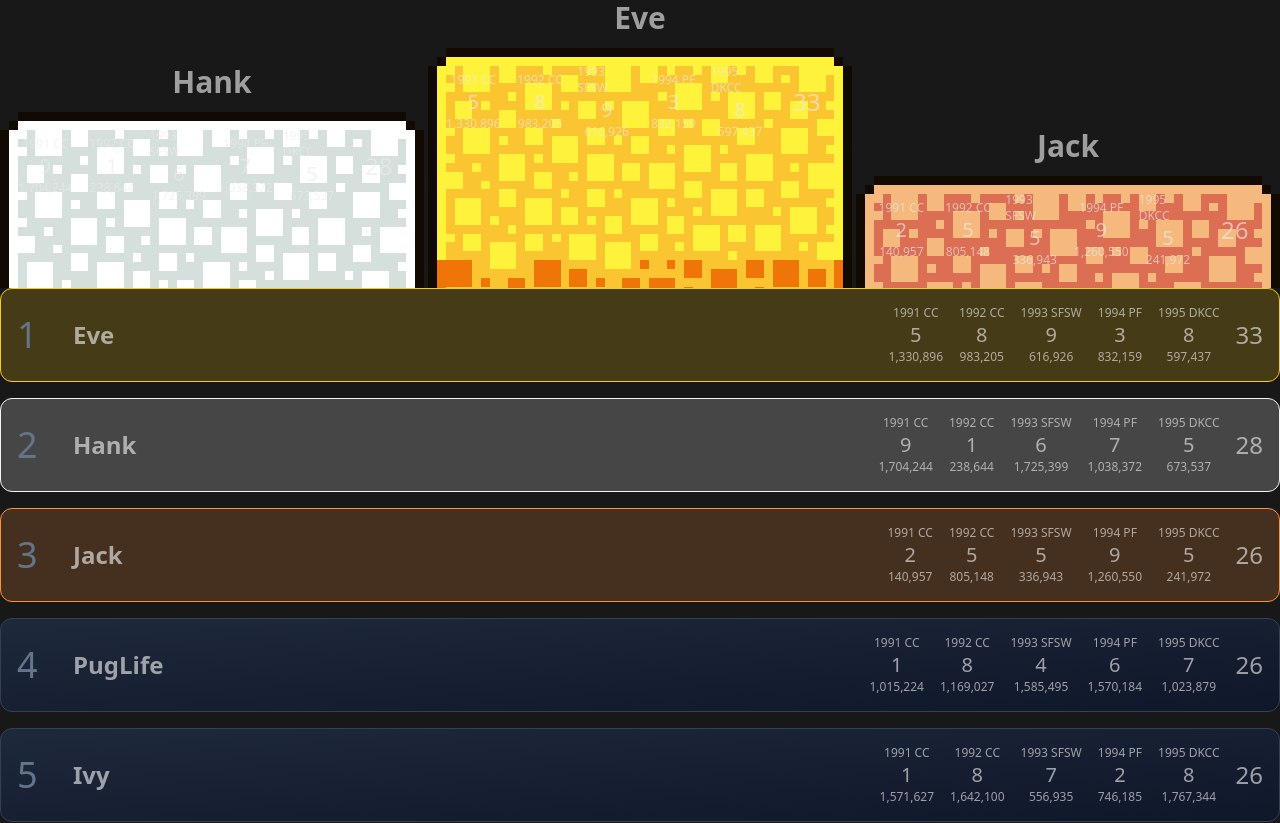
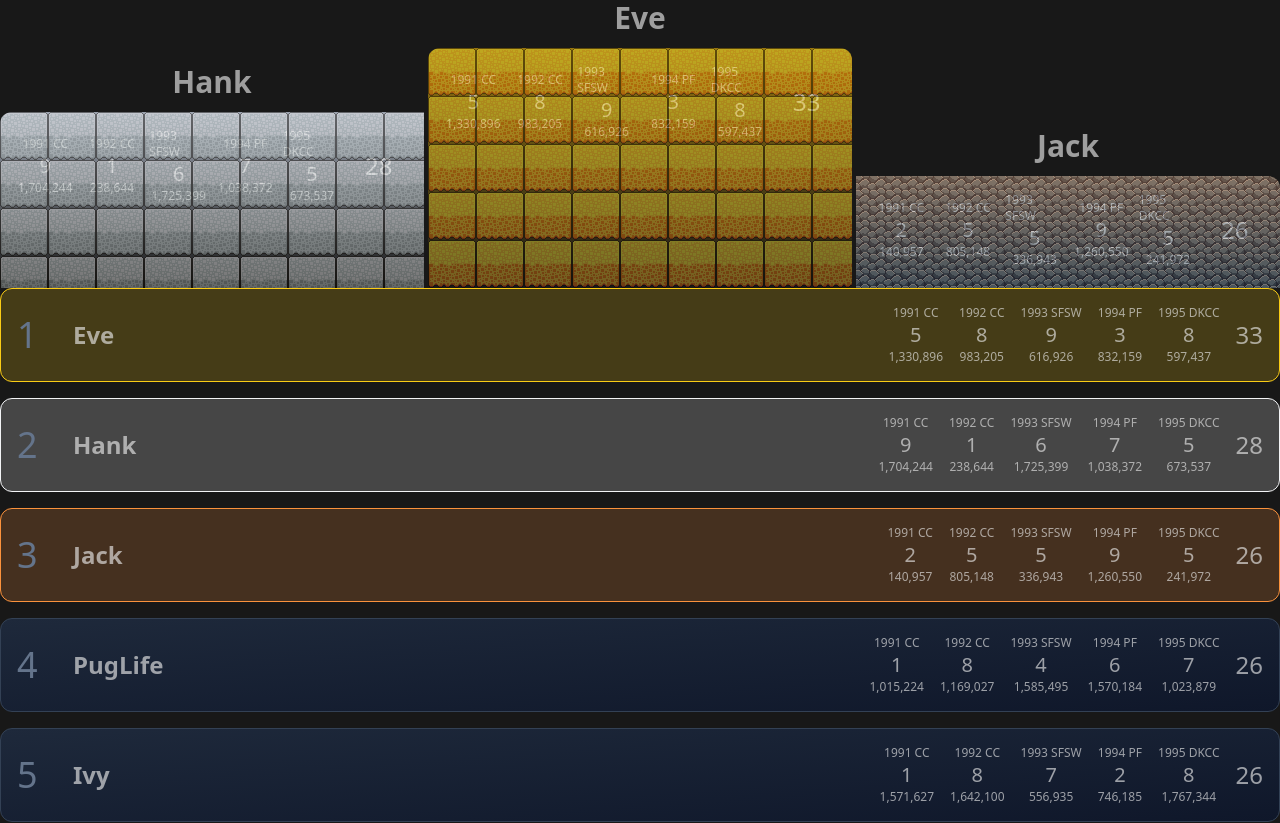
Before and after one commit to kernelcurry/retro-championships-leaderboards, a Vue app: page /finals in a window 1280 px wide. Shown: the top 823 px of the page. Built offline with nearby package versions, Linux system fonts and the light colour scheme; no server answers.

Commit message:
update bg css

```diff
--- a/src/components/leaderboard/LeaderboardRow.vue
+++ b/src/components/leaderboard/LeaderboardRow.vue
@@ -5,6 +5,7 @@ import LeaderboardRowScore from "@/components/leaderboard/LeaderboardRowScore.vu
 import pedestalGold from '@/assets/img/pedestal-gold.png';
 import pedestalSilver from '@/assets/img/pedestal-silver.png';
 import pedestalBronze from '@/assets/img/pedestal-bronze.png';
+import tileRock from '@/assets/img/tile-rock.png';
 
 interface Score {
   score: string | number,
@@ -77,6 +78,14 @@ const pedestalImage = computed(() => {
   if (props.place === 3) return pedestalBronze;
   return null; // Fallback or default image, if any
 });
+
+// Compute the background image URL based on place
+const placeClass = computed(() => {
+  if (props.place === 1) return 'pedestal-gold';
+  if (props.place === 2) return 'pedestal-silver';
+  if (props.place === 3) return 'pedestal-bronze';
+  return '';
+});
 </script>
 
 
@@ -94,15 +103,7 @@ const pedestalImage = computed(() => {
 <!--      <div>{{ scores[0].score }}</div>-->
 <!--    </div>-->
 
-    <div class="w-full flex justify-center items-start text-3xl"
-         :class="pedestalClass"
-         :style="{
-          'background-image': pedestalImage ? `url('${pedestalImage}')` : '',
-          'image-rendering': 'pixelated',
-          'background-size': 'cover',
-          'background-position': 'top',
-          'background-repeat': 'no-repeat',
-         }">
+    <div class="w-full flex justify-center items-start text-3xl" :class="['pedestal', placeClass, pedestalClass]">
       <div class="grid grid-flow-row xl:grid-cols-6 grid-cols-3 grid-rows-1 gap-2 p-4">
         <LeaderboardRowScore
           v-for="(score, index) in scores"
@@ -142,5 +143,43 @@ const pedestalImage = computed(() => {
 </template>
 
 <style scoped>
+.pedestal {
+  position: relative;
+  overflow: hidden;
+  //width: 100%;
+  //height: 100%;
+  //display: flex;
+  //align-items: center;
+  //justify-content: center;
+  z-index: 2; /* Ensures that the content appears above the ::before element */
+}
 
+/* The ::before pseudo-element for the background image */
+.pedestal::before {
+  content: "";
+  position: absolute;
+  top: 0;
+  left: 0;
+  width: 100%;
+  height: 100%;
+  //background-size: contain;
+  //background-position: center;
+  //background-repeat: no-repeat;
+  opacity: 0.4; /* Adjust the opacity of the background image here */
+  z-index: 1; /* Ensures the background is behind the content */
+  pointer-events: none; /* Prevents the pseudo-element from interfering with content interactions */
+}
+
+/* Specific classes for each place */
+.pedestal-gold::before {
+  background-image: url('@/assets/img/pedestal-gold.png');
+}
+
+.pedestal-silver::before {
+  background-image: url('@/assets/img/pedestal-silver.png');
+}
+
+.pedestal-bronze::before {
+  background-image: url('@/assets/img/tile-rock.png');
+}
 </style>
```
Also changed, not shown: src/assets/img/tile-rock.png (added).
